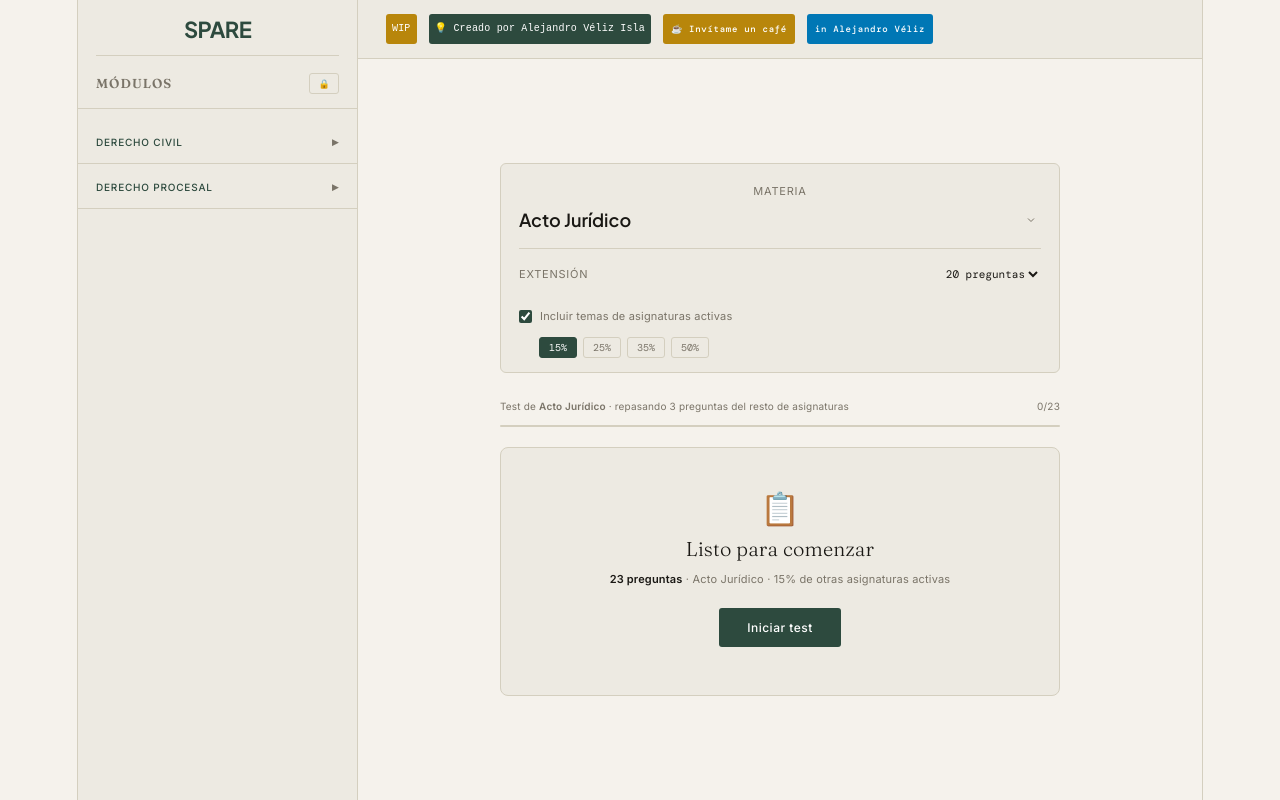
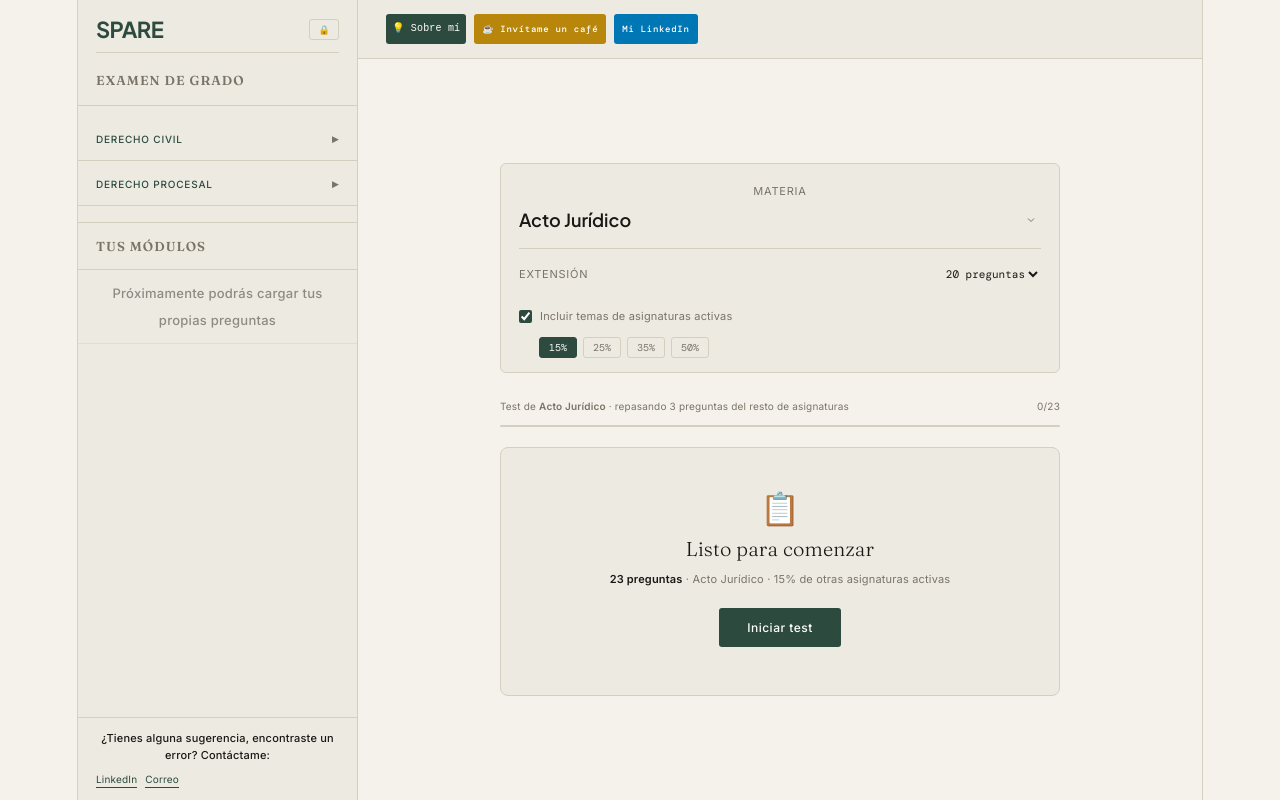
Before and after one commit to alegunner/SPARE, a React (Vite) app: page / in a window 1280 px wide. Built offline with nearby package versions, Linux system fonts and the light colour scheme; a web font is replaced by a local one.

Commit message:
feat: sidebar Examen de grado + Tus módulos, candado junto a SPARE, footer contacto

```diff
--- a/src/App.jsx
+++ b/src/App.jsx
@@ -717,7 +717,7 @@ const GLOBAL_STYLE = `
   /* MAIN */
   .main { flex: 1; display: flex; flex-direction: column; overflow: hidden; }
   .topbar { padding: 14px 28px; border-bottom: 1px solid var(--border); background: var(--surface); display: flex; align-items: center; justify-content: space-between; gap: 16px; }
-  .topbar-left { display: flex; align-items: center; gap: 12px; }
+  .topbar-left { display: flex; align-items: center; gap: 8px; }
   .topbar-logo { font-family: 'Fraunces', serif; font-size: 17px; font-weight: 600; }
   .topbar-logo span { color: var(--accent); }
   .topbar-right { display: flex; align-items: center; gap: 10px; }
@@ -828,9 +828,10 @@ const GLOBAL_STYLE = `
     }
 
     /* Topbar: apila left y right en dos filas limpias */
-    .topbar { padding: 10px 14px; gap: 6px; flex-wrap: wrap; align-items: flex-start; }
-    .topbar-left { flex-shrink: 0; }
-    .topbar-right { flex: 1; min-width: 0; gap: 6px; flex-wrap: wrap; justify-content: flex-end; }
+    .topbar { padding: 10px 14px; gap: 6px; flex-wrap: wrap; align-items: center; }
+    .topbar-left { flex-wrap: wrap; gap: 5px; align-items: center; }
+    .topbar-left a, .topbar-left span { font-size: 10px !important; padding: 4px 8px !important; white-space: nowrap; }
+    .topbar-right { flex: 1; min-width: 0; gap: 6px; flex-wrap: wrap; justify-content: flex-end; align-items: center; }
 
     /* Selectores: ocultar label, ancho flexible para no truncar */
     .select-label { display: none; }
@@ -951,11 +952,11 @@ function WipBadge() {
 function AutorBadge() {
   const [open, setOpen] = useState(false);
   return (
-    <div style={{ position: "relative", display: "inline-flex" }}>
+    <div style={{ position: "relative", display: "inline-flex", alignItems: "center" }}>
       <span
         onClick={() => setOpen(v => !v)}
         style={{ fontSize: 10, background: "#2D4A3E", color: "#fff", padding: "2px 6px", borderRadius: 3, fontFamily: "monospace", cursor: "pointer", userSelect: "none", whiteSpace: "nowrap" }}
-      >💡 Creado por Alejandro Véliz Isla</span>
+      >💡 Sobre mí</span>
       {open && (
         <>
           <div onClick={() => setOpen(false)} style={{ position: "fixed", inset: 0, zIndex: 998 }} />
@@ -1247,11 +1248,8 @@ export default function App() {
         {sidebarOpen && <div className="sidebar-overlay" onClick={() => setSidebarOpen(false)} />}
         <aside className={`sidebar${sidebarOpen ? " open" : ""}`}>
           <div className="sidebar-header">
-            <div style={{ paddingBottom: 10, borderBottom: "1px solid var(--border)", marginBottom: 4 }}>
+            <div style={{ paddingBottom: 10, borderBottom: "1px solid var(--border)", marginBottom: 4, display: "flex", alignItems: "center", justifyContent: "space-between" }}>
               <span style={{ fontFamily: "'Plus Jakarta Sans', sans-serif", fontSize: 22, fontWeight: 700, letterSpacing: "-0.03em", color: "var(--accent)" }}>SPARE</span>
-            </div>
-            <div className="sidebar-header-top">
-              <span className="sidebar-title">Módulos</span>
               {isEditor ? (
                 <div style={{ display: "flex", gap: 5 }}>
                   <button className="btn btn-ghost btn-sm" onClick={() => setAddingModule(v => !v)}>
@@ -1282,6 +1280,9 @@ export default function App() {
               ) : (
                 <button className="btn btn-ghost btn-sm" title="Modo editor" onClick={() => setShowPinInput(true)}>🔒</button>
               )}
+            </div>
+            <div className="sidebar-header-top">
+              <span className="sidebar-title">Examen de grado</span>
             </div>
             {isEditor && (
               <button className="btn btn-ghost btn-full btn-dashed" style={{ fontSize: 10 }} onClick={openBulkModal}>
@@ -1433,17 +1434,39 @@ export default function App() {
                 </div>
               );
             })}
+            <div style={{ marginTop: 16 }}>
+              <div style={{ display: "flex", alignItems: "center", justifyContent: "space-between", padding: "10px 18px", borderBottom: "1px solid var(--border)", borderTop: "1px solid var(--border)" }}>
+                <span className="sidebar-title">Tus módulos</span>
+              </div>
+              <div style={{ padding: "10px 18px", borderBottom: "1px solid var(--border)", opacity: 0.45 }}>
+                <div style={{ fontSize: 13, fontWeight: 500, letterSpacing: "0.02em" }}>Próximamente podrás cargar tus propias preguntas</div>
+              </div>
+            </div>
           </div>
 
+          <div className="sidebar-footer">
+            <div style={{ fontSize: 11, color: "var(--text-muted)", lineHeight: 1.6 }}>
+              <div style={{ marginBottom: 6, fontWeight: 500, color: "var(--text)" }}>¿Tienes alguna sugerencia, encontraste un error? Contáctame:</div>
+              <div style={{ display: "flex", gap: 8 }}>
+                <a href="https://www.linkedin.com/in/alejandrovi/" target="_blank" rel="noopener noreferrer"
+                  style={{ fontSize: 10, color: "var(--accent)", textDecoration: "none", borderBottom: "1px solid var(--accent)" }}>
+                  LinkedIn
+                </a>
+                <a href="mailto:alevelizisla@gmail.com?subject=Observaciones%20sobre%20SPARE&body=Hola%20Alejandro%2C%20estuve%20probando%20SPARE%20y%20debo%20comentarte%20lo%20siguiente%3A%0A%0A%0A%0ASaludos"
+                  style={{ fontSize: 10, color: "var(--accent)", textDecoration: "none", borderBottom: "1px solid var(--accent)" }}>
+                  Correo
+                </a>
+              </div>
+            </div>
+          </div>
+
         </aside>
-
         {/* ── MAIN ───────────────────────────────────────── */}
         <main className="main">
           <div className="topbar">
             <div className="topbar-left">
               <button className="hamburger" onClick={() => setSidebarOpen(v => !v)}>☰</button>
-              <WipBadge />
-              <AutorBadge />
+              <div className="autor-badge-wrap" style={{ display: "inline-flex", alignItems: "center" }}><AutorBadge /></div>
               <a
                 href="https://ko-fi.com/alejandroveliz"
                 target="_blank"
@@ -1455,7 +1478,7 @@ export default function App() {
                 target="_blank"
                 rel="noopener noreferrer"
                 style={{ background: "#0077B5", color: "#fff", fontFamily: "'DM Mono', monospace", fontSize: 9, fontWeight: 500, letterSpacing: "0.08em", padding: "2px 8px", borderRadius: 3, textDecoration: "none", whiteSpace: "nowrap" }}
-              >in Alejandro Véliz</a>
+              >Mi LinkedIn</a>
             </div>
             <div className="topbar-right">
               {sessionActive && (confirmEnd ? (
```
Also changed, not shown: 1 other file (tests, documents, lock files or other folders).
